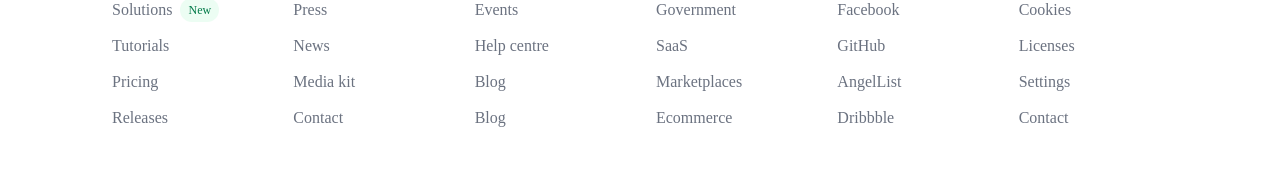
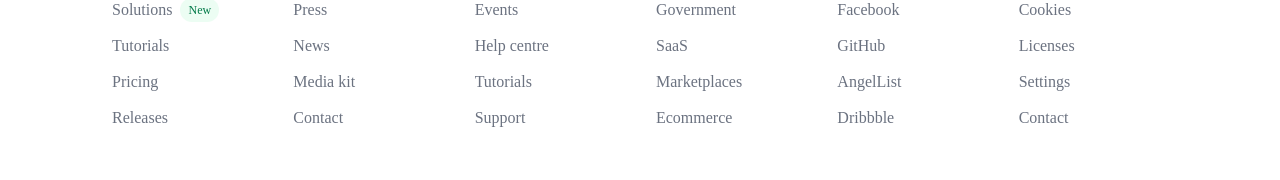
Before and after one commit to endan-917v/fe-training, a React (Vite) app: page / in a window 1280 px wide. Shown: the part 6285-6465 px from the top of the page. Built offline with nearby package versions, Linux system fonts and the light colour scheme.

Commit message:
Fix spelling mistake in footer

```diff
--- a/src/components/Layout/Footer.tsx
+++ b/src/components/Layout/Footer.tsx
@@ -74,10 +74,10 @@ const footerLinks: FooterLinksType = [
         label: "Help centre",
       },
       {
-        label: "Blog",
+        label: "Tutorials",
       },
       {
-        label: "Blog",
+        label: "Support",
       },
     ],
   },
```
